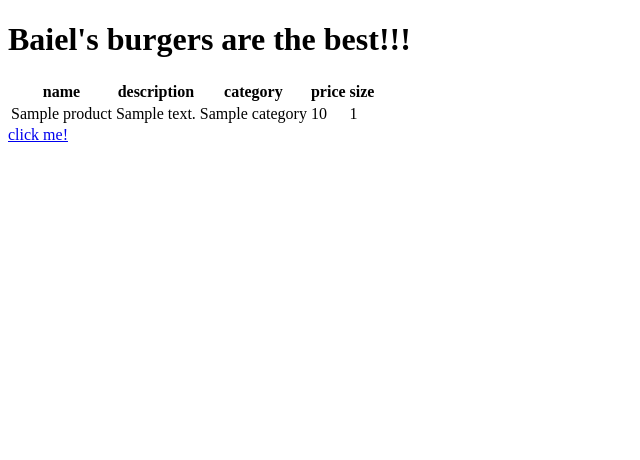
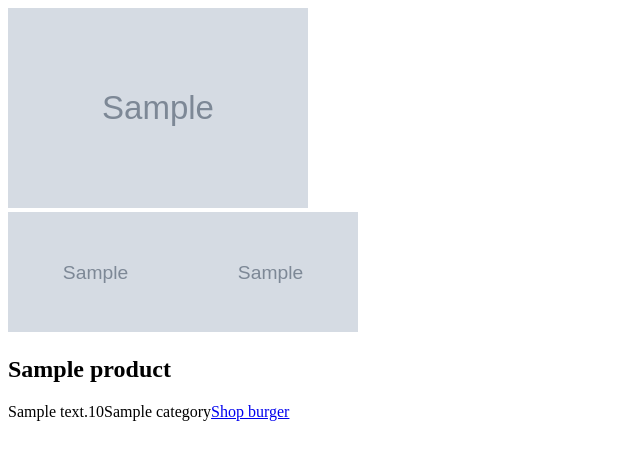
Before and after one commit to NBaiel81/DjangoProject, a Python web app: template burger/products/templates/products/products.html in a window 1280 px wide. Shown: the top 460 px of the page, without its empty margins (0-640 px from the left). Run offline with Jinja, Linux system fonts and the light colour scheme; the template is opened without the code that fills it: most values are stand-ins (such as "Sample title", 1, 10 or a date in 2020); grey boxes marked "Sample" are stand-in pictures.

Commit message:
hello burger

```diff
--- a/burger/burger/settings.py
+++ b/burger/burger/settings.py
@@ -9,7 +9,7 @@ https://docs.djangoproject.com/en/3.1/topics/settings/
 For the full list of settings and their values, see
 https://docs.djangoproject.com/en/3.1/ref/settings/
 """
-
+import os
 from pathlib import Path
 
 # Build paths inside the project like this: BASE_DIR / 'subdir'.
@@ -119,3 +119,6 @@ USE_TZ = True
 # https://docs.djangoproject.com/en/3.1/howto/static-files/
 
 STATIC_URL = '/static/'
+
+MEDIA_URL = '/media/'
+MEDIA_ROOT = os.path.join(BASE_DIR,'media')
--- a/burger/burger/urls.py
+++ b/burger/burger/urls.py
@@ -13,10 +13,12 @@ Including another URLconf
     1. Import the include() function: from django.urls import include, path
     2. Add a URL to urlpatterns:  path('blog/', include('blog.urls'))
 """
+from django.conf import settings
+from django.conf.urls.static import static
 from django.contrib import admin
 from django.urls import path,include
 
 urlpatterns = [
     path('admin/', admin.site.urls),
     path('',include('products.urls'))
-]
+] + static(settings.MEDIA_URL,document_root=settings.MEDIA_ROOT)
--- a/burger/products/admin.py
+++ b/burger/products/admin.py
@@ -1,6 +1,7 @@
 from django.contrib import admin
-from .models import Product,About_us
+from .models import Product,About_us,Contacts
 
 # Register your models here.
 admin.site.register(Product)
 admin.site.register(About_us)
+admin.site.register(Contacts)
--- a/burger/products/templates/products/products.html
+++ b/burger/products/templates/products/products.html
@@ -5,27 +5,25 @@
     <title>Title</title>
 </head>
 <body>
-<h1>Baiel's burgers are the best!!!</h1>
-<table>
-<tr>
-    <th>name</th>
-    <th>description</th>
-    <th>category</th>
-    <th>price</th>
-    <th>size</th>
-</tr>
-{% for product in products %}
-    <tr>
-        <td>{{product.name}}</td>
-        <td>{{product.description}}</td>
-        <td>{{product.category}}</td>
-        <td>{{product.price}}</td>
-        <td>{{product.size}}</td>
-    </tr>
-{%endfor%}
-</table>
-<a href="https://www.google.com/imghp?sbi=1">
-    click me!
-</a>
+<div class="container pb-5 mb-sm-1">
+    <!-- Categories grid-->
+    <div class="row">
+        <!-- Category-->
+        {% for product in products%}
+        <div class="col-md-4 col-sm-6">
+            <div class="card border-0 mb-grid-gutter">
+                <a class="card-img-tiles" href="shop-style1-ls.html">
+                    <div class="main-img"><img src="{{product.image.url}}" width=300px height=200px alt="Burger"></div>
+                    <div class="thumblist"><img src="{{product.image.url}}" width=175px height=120px alt="Burger"><img src="{{product.image.url}}" width=175px height=120px alt="Burger"></div>
+                </a>
+                <div class="card-body border mt-n1 py-4 text-center">
+                    <h2 class="h5 mb-1">{{product.name}}</h2>
+                    <span class="d-block mb-3 font-size-xs text-muted">{{product.description}}<span class="font-weight-semibold">{{product.price}}</span><span class="font-weight-semibold">{{product.category}}</span></span><a class="btn btn-pill btn-outline-primary btn-sm" href="shop-style1-ls.html">Shop burger</a>
+                </div>
+            </div>
+        </div>
+        {%endfor%}
+    </div>
+</div>
 </body>
 </html>
--- a/burger/products/urls.py
+++ b/burger/products/urls.py
@@ -1,7 +1,8 @@
 from django.urls import path
-from .views import homepage,us
+from .views import homepage,us,cont
 urlpatterns=[
     path('products/',homepage),
-    path('about_us/',us)
+    path('about_us/',us),
+    path('contacts/',cont)
 
 ]
--- a/burger/products/views.py
+++ b/burger/products/views.py
@@ -1,5 +1,5 @@
 from django.shortcuts import render
-from .models import Product,About_us
+from .models import Product,About_us,Contacts
 
 # Create your views here.
 def homepage(request):
@@ -8,3 +8,6 @@ def homepage(request):
 def us(request):
     about_us=About_us.objects.all()
     return render(request, 'products/about_us.html',{'about_us':about_us})
+def cont(request):
+    contacts=Contacts.objects.all()
+    return render(request,"products/contacts.html",{'contacts':contacts})
```
Also changed, not shown: burger/products/models.py (+7 -0 lines), burger/products/templates/products/contacts.html (added, +15 -0 lines), burger/db.sqlite3.
